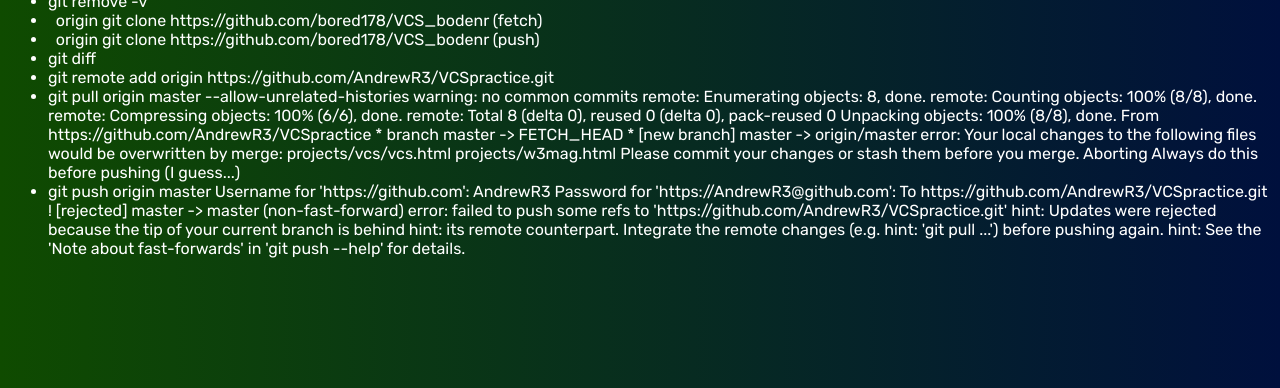
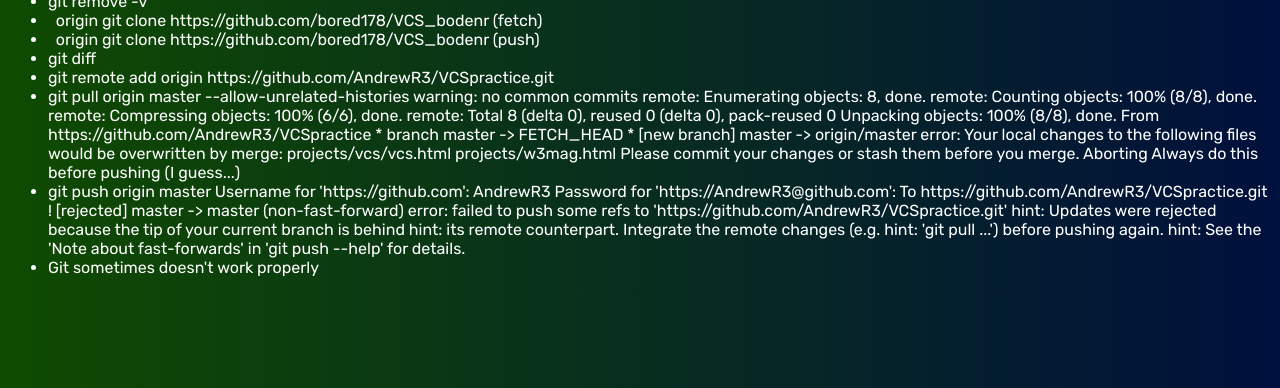
Before and after one commit to AndrewR3/VCSpractice, a plain HTML site: page projects/vcs/vcs.html in a window 1280 px wide. Shown: the part 412-800 px from the top of the page. Drawn offline with Linux system fonts and the light colour scheme.

Commit message:
Doth it worketh?

```diff
--- a/projects/vcs/vcs.html
+++ b/projects/vcs/vcs.html
@@ -93,6 +93,7 @@ hint: 'git pull ...') before pushing again.
 hint: See the 'Note about fast-forwards' in 'git push --help' for details.
 
 </li>
+<li>Git sometimes doesn't work properly</li>
     </ul>
 </body>
 
```
